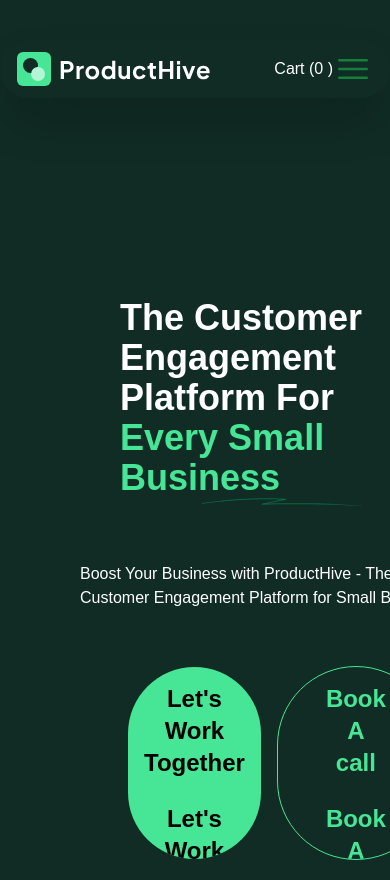
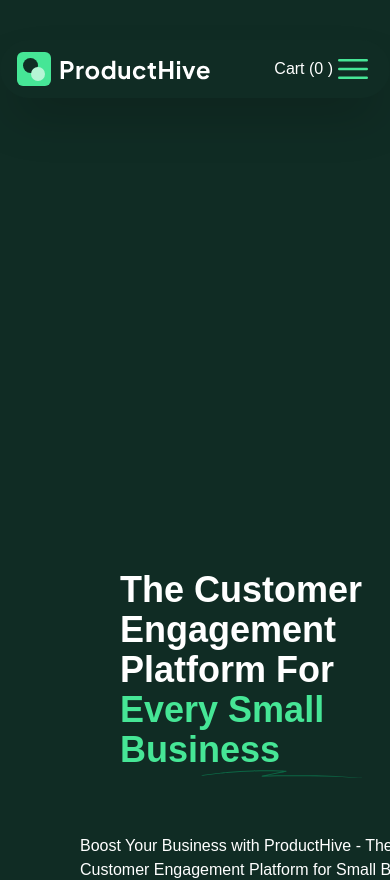
Before and after one commit to Yagya-Adh/product_hive, a Next.js app: page / in a window 390 px wide. Shown: the top 880 px of the page. Built offline with nearby package versions, Linux system fonts and the light colour scheme.

Commit message:
create: navbar for small screen just create

```diff
--- a/app/components/navbar/NavBar.tsx
+++ b/app/components/navbar/NavBar.tsx
@@ -1,7 +1,7 @@
 "use client";
 import React, { useState } from "react";
 import ButtonPills from "../button/ButtonPills";
-import { Bars3Icon } from "@heroicons/react/24/solid";
+import { Bars3Icon, XMarkIcon } from "@heroicons/react/24/solid";
 import Modal from "../modal/Modal";
 import MainLogo from "../mainLogo/MainLogo";
 import Link from "next/link";
@@ -20,15 +20,17 @@
 
 const NavBar = () => {
   const [cartOpen, setCartOpen] = useState(false);
-
+  const [open, setOpen] = useState(false);
   const handelCartOpen = () => {
     setCartOpen(!cartOpen);
   };
-
+  const handleOpenNavBar = () => {
+    return setOpen(!open);
+  };
   return (
     <>
       <nav>
-        <div className="rounded-full bg-productHives-mainBackground z-10 border border-transparent shadow-2xl flex justify-between items-center max-w-screen-2xl p-2 px-4 mx-auto">
+        <div className="z-40 rounded-full bg-productHives-mainBackground   border border-transparent shadow-2xl flex justify-between items-center max-w-screen-2xl p-2 px-4 mx-auto">
           <MainLogo logo="nav" />
           <div className="flex justify-between items-center bg-transparent rounded-full">
             <ul className="hidden lg:flex items-center">
@@ -53,10 +55,38 @@
               <span className="text-white lg:hidden" onClick={handelCartOpen}>
                 Cart (0 )
               </span>
-
-              <Bars3Icon className="size-10 text-green-700 lg:hidden" />
+              {open ? (
+                <XMarkIcon
+                  onClick={handleOpenNavBar}
+                  className="size-10 text-productHives-buttonColor lg:hidden"
+                />
+              ) : (
+                <Bars3Icon
+                  onClick={handleOpenNavBar}
+                  className="size-10 text-productHives-buttonColor lg:hidden"
+                />
+              )}
             </div>
           </div>
+        </div>
+        <div
+          className={` z-10 ${
+            !open
+              ? " -translate-y-96 transition-all ease-in-out duration-500 bg-none overflow-hidden"
+              : "translate-y-1 transition-all ease-in-out duration-500 py-10  rounded-2xl"
+          } `}
+        >
+          <ul className="flex flex-col py-4 lg:hidden rounded-2xl bg-white text-productHives-mainBackground">
+            {routes?.map((linkList) => (
+              <Link href={linkList.path} key={linkList.id}>
+                <li className="text-xl ps-5 py-2">{linkList.name}</li>
+              </Link>
+            ))}
+
+            <div>
+              <ButtonPills text="Buy Template" />
+            </div>
+          </ul>
         </div>
       </nav>
       {cartOpen && (
```
